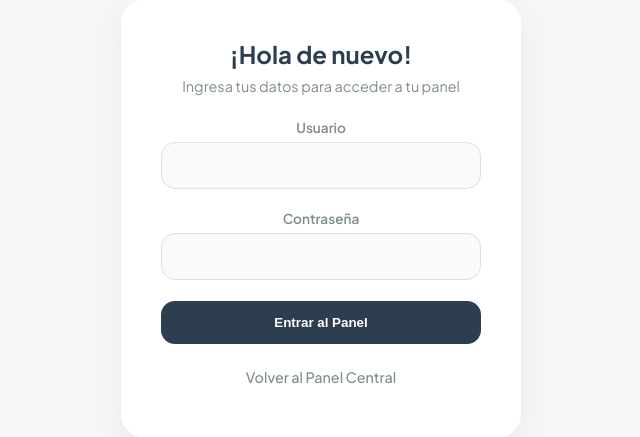
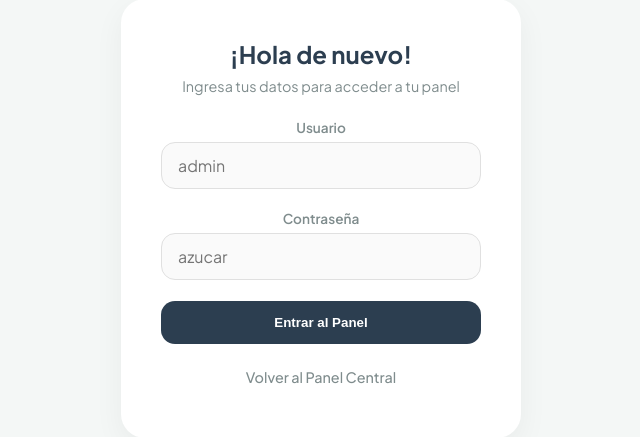
Before and after one commit to mzkovga/K-APPS, a PHP site: page /glucutrack/index.php in a window 1280 px wide. Shown: the part 182-619 px from the top of the page, without its empty margins (319-959 px from the left). Run offline with PHP 8.4, Linux system fonts and the light colour scheme.

Commit message:
Update index.php

```diff
--- a/glucutrack/index.php
+++ b/glucutrack/index.php
@@ -46,12 +46,12 @@ if ($_SERVER["REQUEST_METHOD"] == "POST") {
         <form action="" method="POST">
             <div class="form-group">
                 <label for="username">Usuario</label>
-                <input type="text" id="username" name="username" required placeholder="">
+                <input type="text" id="username" name="username" required placeholder="admin">
             </div>
              <br>
             <div class="form-group">
                 <label for="password">Contraseña</label>
-                <input type="password" id="password" name="password" required placeholder="">
+                <input type="password" id="password" name="password" required placeholder="azucar">
             </div>
             <br>
             <button type="submit" class="btn-primary">Entrar al Panel</button>
```
